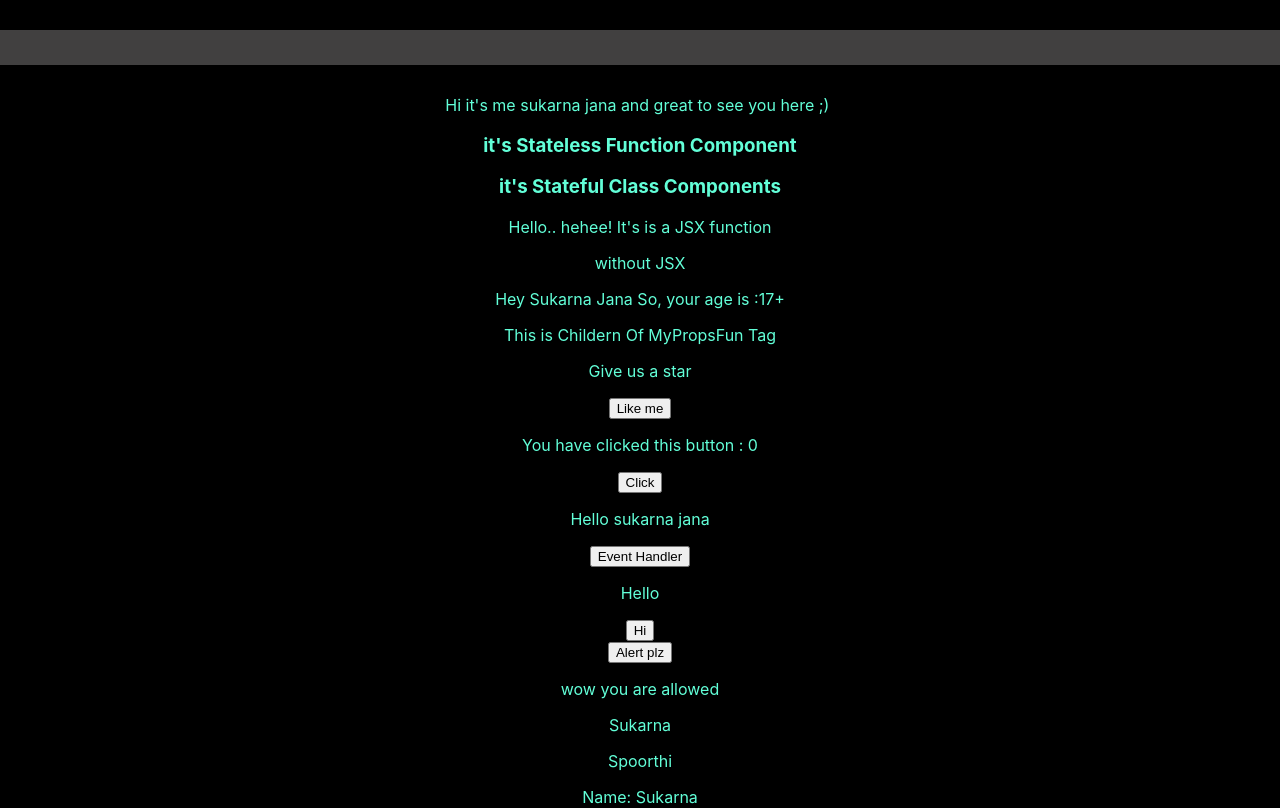
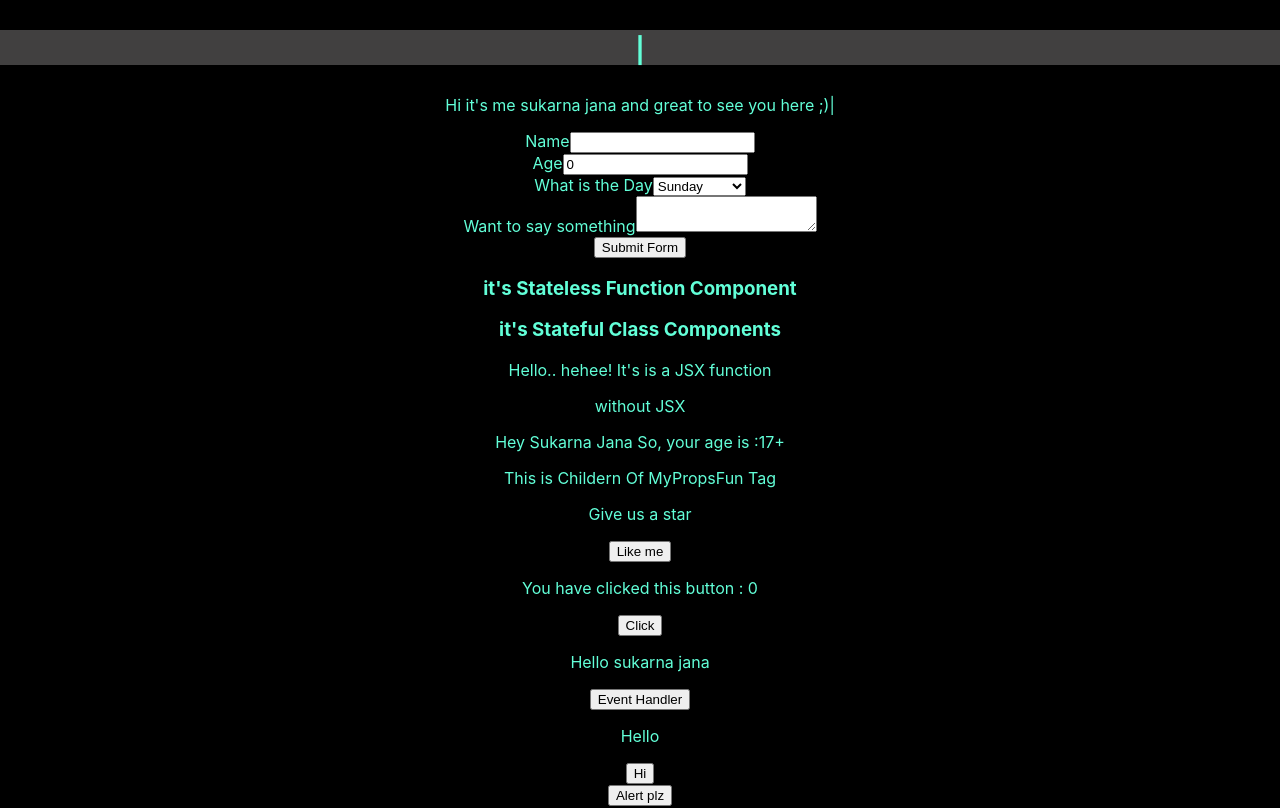
Before and after one commit to Sukarnascience/Full-Stack_JS-React, a React (Create React App) app in the folder demo/: page / in a window 1280 px wide. Shown: the top 808 px of the page. Built offline with nearby package versions, Linux system fonts and the light colour scheme.

Commit message:
Form Handling

```diff
--- a/demo/src/App.js
+++ b/demo/src/App.js
@@ -16,6 +16,7 @@ import Eventbindingdata from './components/eventbinding';
 import Parents from './components/parents';
 import MyCondition from './components/workwithconditon';
 import MyList from './components/workingwithList';
+import MainForm from './components/submitForm';
 
 import myStyleModule from './components/myStyle.module.css';
 
@@ -43,6 +44,7 @@ function App() {
           wrapper="p"
           className = {myStyleModule.mycssbg}
         />
+      <MainForm/>
       <Greet />
       <Welcome />
       <Hello />
--- /dev/null
+++ b/demo/src/components/submitForm.js
@@ -0,0 +1,70 @@
+import React,{Component} from 'react'
+
+class MainForm extends Component{
+    constructor(){
+        super()
+        this.state={
+            name:'',
+            age:0,
+            day:'Sun',
+            say:''
+        }
+    }
+
+    writeName = (event) =>{
+        this.setState({
+            name:event.target.value
+        })
+    }
+    writeAge = (event) =>{
+        this.setState({
+            age:event.target.value
+        })
+    }
+    writeDay = (event) =>{
+        this.setState({
+            day:event.target.value
+        })
+    }
+    writeSay = (event) =>{
+        this.setState({
+            say:event.target.value
+        })
+    }
+    showForm = (event) => {
+        alert(`Great ${this.state.name} Your Form has submited successfuly\n
+        Your Name: ${this.state.name}\n
+        Your Age : ${this.state.age}\n
+        Today is : ${this.state.day}\n
+        Your Quary is : ${this.state.say}`)
+        event.preventDefault()
+    }
+
+    render(){
+        return(
+            <form onSubmit={this.showForm}>
+                <div>
+                    <label>Name</label>
+                    <input type="text" value={this.state.name} onChange={this.writeName}/><br/>
+                    <label>Age</label>
+                    <input type="number" value={this.state.age} onChange={this.writeAge}/><br/>
+                    <label>What is the Day</label>
+                    <select value={this.state.day} onChange={this.writeDay}>
+                        <option value="Sun">Sunday</option>
+                        <option value="Mon">Monday</option>
+                        <option value="Tue">Tuesday</option>
+                        <option value="Wed">Wednesday</option>
+                        <option value="Thu">Thursday</option>
+                        <option value="Fri">Friday</option>
+                        <option value="Sat">Saturday</option>
+                    </select><br/>
+                    <label>Want to say something</label>
+                    <textarea value={this.state.say} onChange={this.writeSay}/><br/>
+                    <button type="submit">Submit Form</button>
+                </div>
+            </form>
+        )
+    }
+}
+
+export default MainForm;
```
Also changed, not shown: 1 other file (tests, documents, lock files or other folders).
